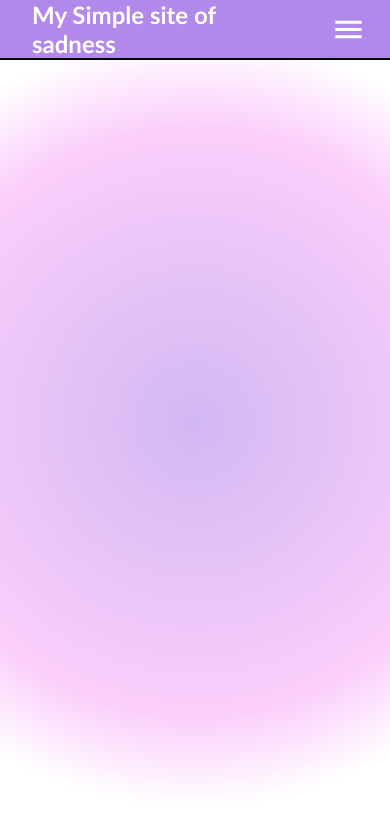
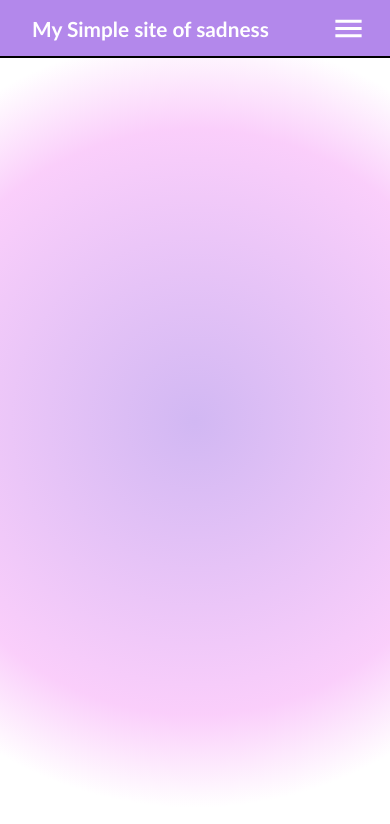
Before and after one commit to adamman722/my-site-of-sadness, a React (Create React App) app: page / in a window 390 px wide. Shown: the top 824 px of the page. Built offline with nearby package versions, Linux system fonts and the light colour scheme.

Commit message:
Adjusted font-size

```diff
--- a/src/components/LandingPage.js
+++ b/src/components/LandingPage.js
@@ -100,7 +100,7 @@ export default function PersistentDrawerLeft() {
         <Toolbar>
           <Container maxWidth="false">
             <Stack direction="row" spacing={5} justifyContent="space-between">
-              <h2>My Simple site of sadness</h2>
+              <h2 className="title-of-site">My Simple site of sadness</h2>
 
               <nav>
                 {[
--- a/src/components/landingPageStyles.css
+++ b/src/components/landingPageStyles.css
@@ -18,3 +18,11 @@ nav {
     display: none;
   }
 }
+@media (max-width: 600px) {
+  .Cheese {
+    display: none;
+  }
+  .title-of-site {
+    font-size: 1.3rem;
+  }
+}
```
